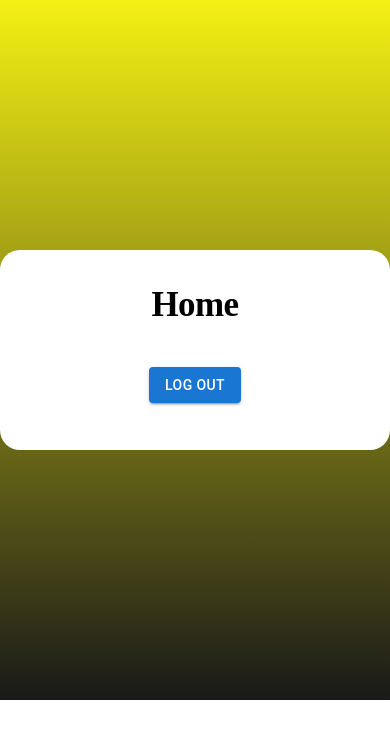
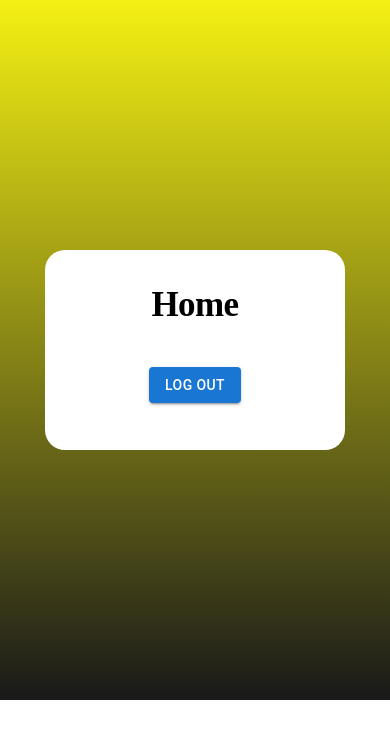
Before and after one commit to LORD-JINXXX/MERN-Auth-App-Frontend, a React (Create React App) app: page /home in a window 390 px wide. Shown: the top 738 px of the page. Built offline with nearby package versions, Linux system fonts and the light colour scheme; sample sign-in values are in the browser's storage.

Commit message:
Update home.css

```diff
--- a/src/pages/home.css
+++ b/src/pages/home.css
@@ -18,6 +18,7 @@
     flex-direction: column;
     background-color: #fff;
     border-radius: 20px;
+    flex-wrap: wrap;
 }
 
 .mainHome .box .inputContainerOne {
@@ -53,3 +54,9 @@
     flex-direction: column;
     margin: 10px 0;
 }
+
+@media(max-width:600px) {
+    .mainHome .box {
+        width: 300px;
+    }
+}
```
